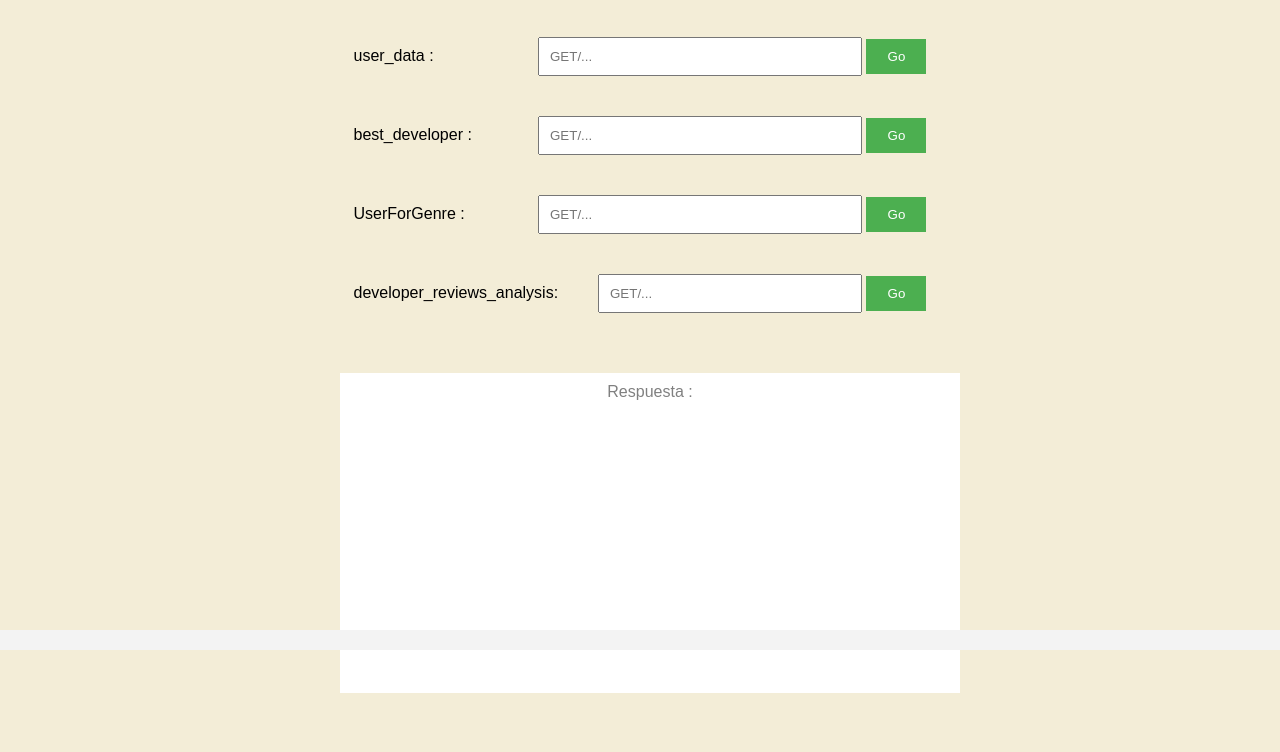
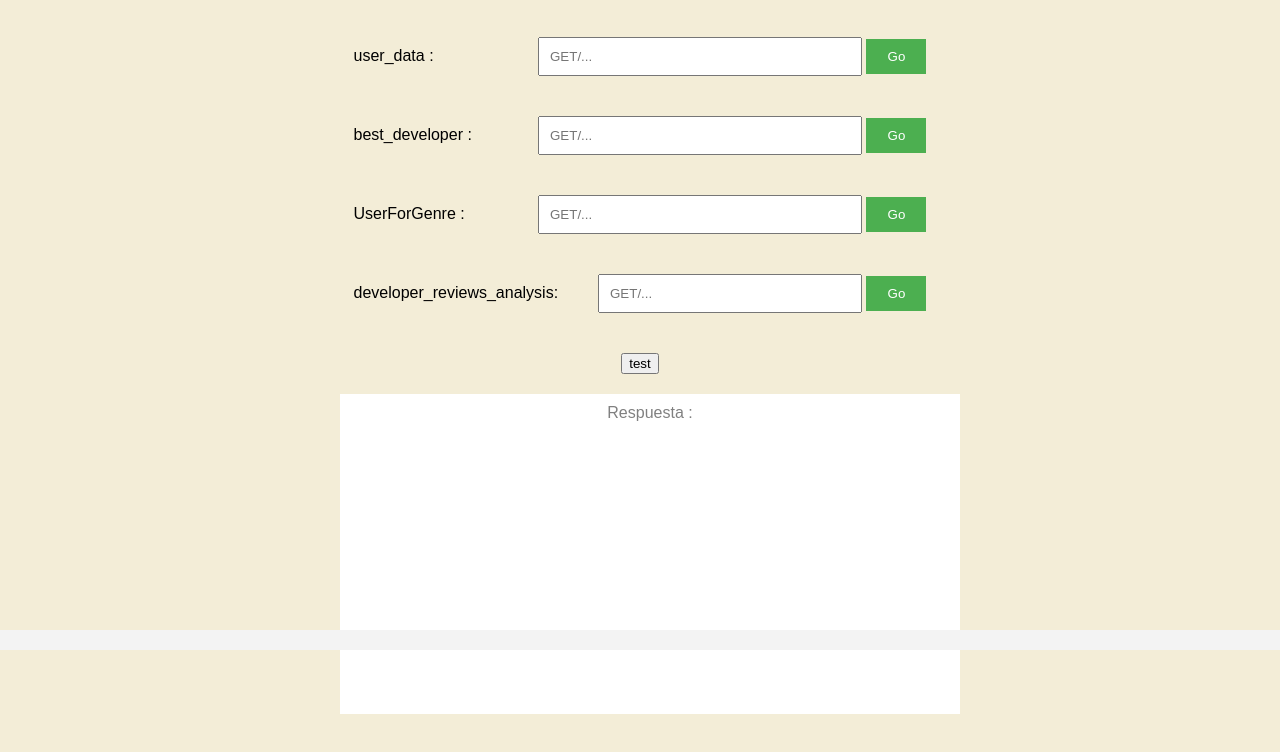
Before and after one commit to Remolino777/steam-game-recommendation-system, a plain HTML site: page index.html in a window 1280 px wide. Shown: the part 150-902 px from the top of the page. Drawn offline with Linux system fonts and the light colour scheme.

Commit message:
def developer  ok

```diff
--- a/index.html
+++ b/index.html
@@ -87,8 +87,11 @@
         <input type="submit" style="width: 10%;" value="Go">
     </form>
 
+    <button onclick="sendRequest()">test</button>
+
     <div  id="respuesta" style="width: 100%; background-color: white; padding: 10px; margin-top: 20px; height: 300px;">
         <label style="color: grey;">Respuesta :</label>
+
 
     </div>
 
@@ -96,5 +99,40 @@
   <footer>
    <!-- <img src="tren.jpg" alt="Imagen de tren"> -->
   </footer>
+
+  <script>
+    function sendRequest() {
+        // URL de tu API Gateway
+        var apiEndpoint = 'https://51le9noz4b.execute-api.us-east-1.amazonaws.com/dev';
+
+        // Opciones de la solicitud
+        var requestOptions = {
+            method: 'GET', // Cambia a 'POST', 'PUT', etc., según lo necesario
+            headers: {
+                'Content-Type': 'application/json', // Tipo de contenido esperado por la API Gateway
+                // Agrega cualquier otro encabezado necesario, como autorización, etc.
+            },
+            // Puedes incluir datos en el cuerpo de la solicitud si es necesario
+            // body: JSON.stringify({ key: 'value' })
+        };
+
+        // Hacer la solicitud
+        fetch(apiEndpoint, requestOptions)
+            .then(response => response.json())
+            .then(data => {
+                // Manejar la respuesta de la API aquí
+                console.log('Respuesta de la API:', data);
+                alert('Respuesta de la API: ' + JSON.stringify(data));
+            })
+            .catch(error => {
+                // Manejar errores
+                console.error('Error al enviar la solicitud:', error);
+                alert('Error al enviar la solicitud: ' + error.message);
+            });
+    }
+</script>
+
+
+
 </body>
 </html>
```
Also changed, not shown: 1 other file.
